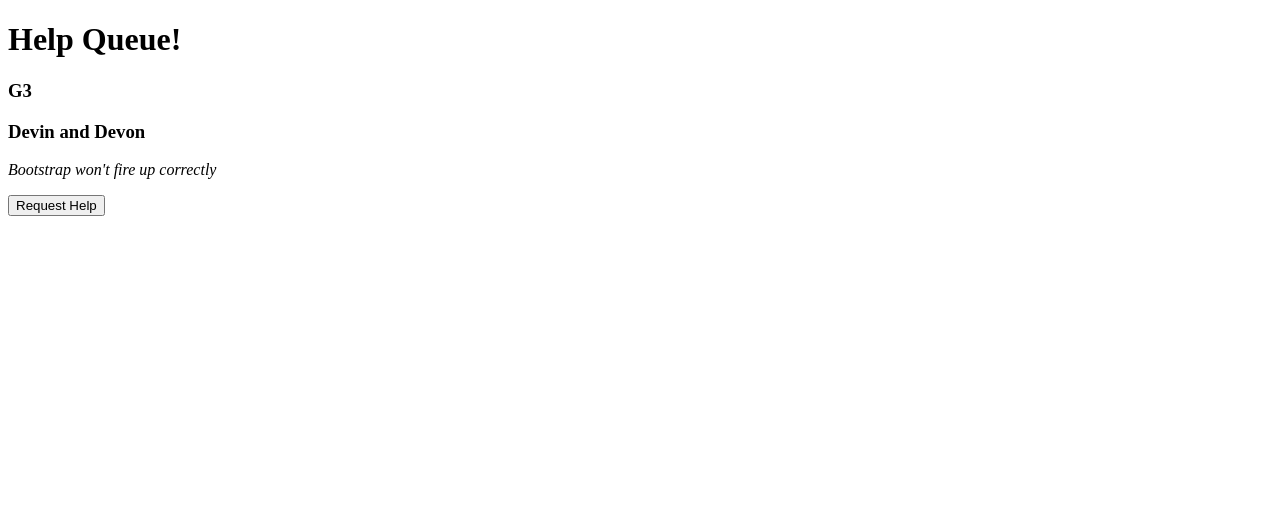
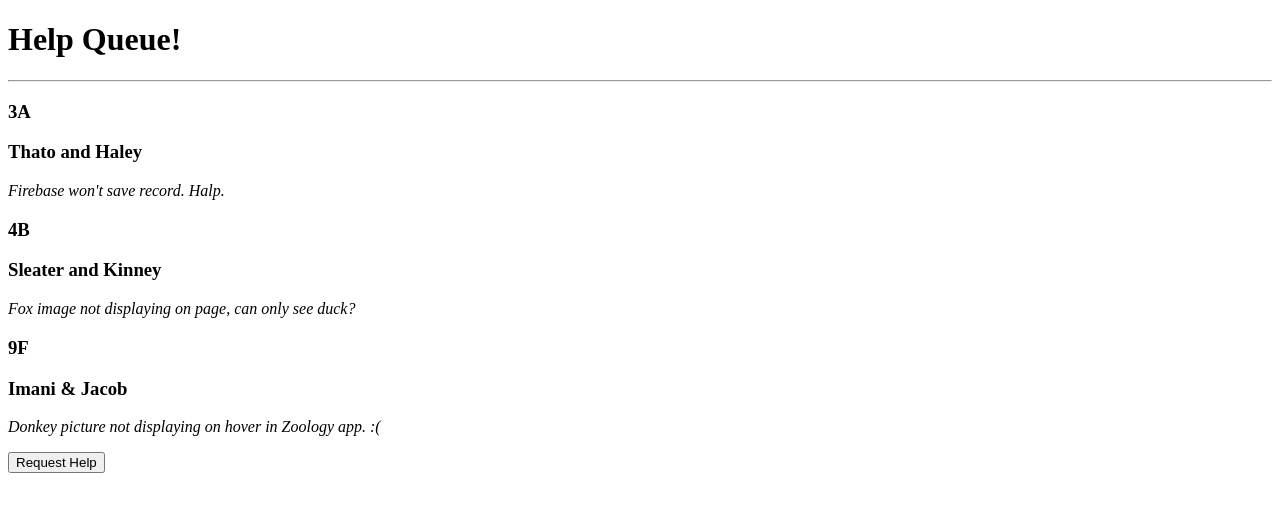
Before and after one commit to sagaquisces/help-queue, a React app: page / in a window 1280 px wide. Shown: the top 512 px of the page. Built offline with nearby package versions, Linux system fonts and the light colour scheme.

Commit message:
create loop in TicketList to cycle through array.

```diff
--- a/src/components/NewTicketControl.jsx
+++ b/src/components/NewTicketControl.jsx
@@ -6,12 +6,10 @@
 		super(props);
 		this.state = {formVisibleOnPage: false};
 		this.handleDisplayingNewTicketForm = this.handleDisplayingNewTicketForm.bind(this);
-		console.log(this);
 	}
 
-	handleDisplayingNewTicketForm(e) {
+	handleDisplayingNewTicketForm() {
 		this.setState({formVisibleOnPage: true});
-		console.log(this);
 	}
 
 	render(){
--- a/src/components/TicketList.jsx
+++ b/src/components/TicketList.jsx
@@ -1,12 +1,36 @@
 import React from "react";
 import Ticket from "./Ticket"
 
+var masterTicketList = [
+	{
+		names: "Thato and Haley",
+		location: "3A",
+		issue: "Firebase won't save record. Halp."
+	},
+	{
+		names: "Sleater and Kinney",
+		location: "4B",
+		issue: "Fox image not displaying on page, can only see duck?"
+	},
+	{
+		names: "Imani & Jacob",
+		location: "9F",
+		issue: "Donkey picture not displaying on hover in Zoology app. :("
+	}
+];
+
 function TicketList() {
 	return(
-		<Ticket
-			location="G3"
-			names="Devin and Devon"
-			issue="Bootstrap won't fire up correctly" />
+		<div>
+			<hr/>
+			{masterTicketList.map((ticket, index) =>
+				<Ticket
+					location={ticket.location}
+					names={ticket.names}
+					issue={ticket.issue}
+					key={index} />
+			)}
+		</div>
 	);
 }
 
```
